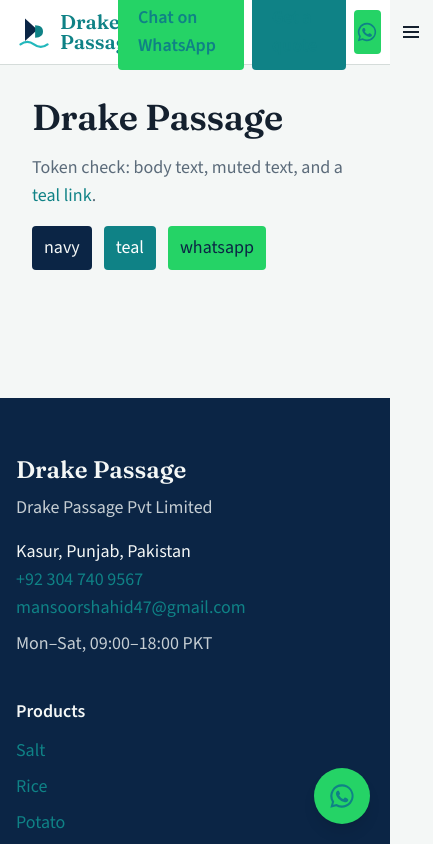
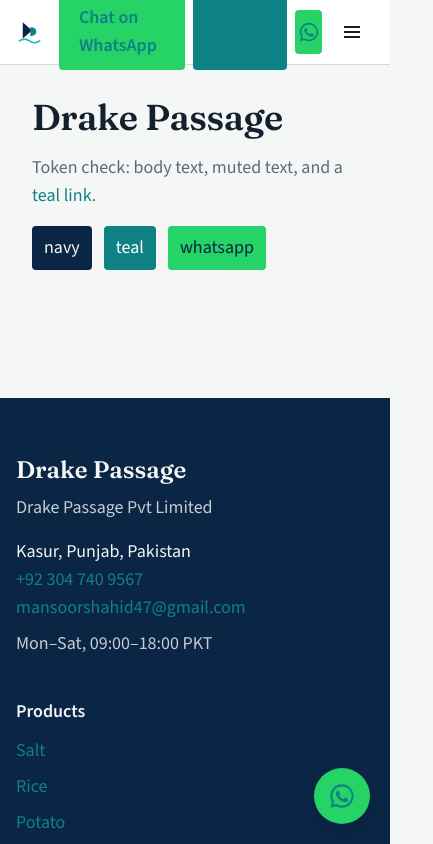
Before and after one commit to mansoorshahid47-4793/Drake_Passage, a Next.js app: page / in a window 390 px wide. Shown: the top 844 px of the page, 433 px wide, since content can reach past the window. Built offline with nearby package versions, Linux system fonts and the light colour scheme.

Commit message:
fix(header): keep Get a quote visible on mobile

```diff
--- a/src/components/layout/Header.tsx
+++ b/src/components/layout/Header.tsx
@@ -15,7 +15,7 @@ export function Header({ categories }: { categories: Category[] }) {
       <Container className="flex h-16 items-center justify-between gap-4">
         <Link href="/" className="flex items-center gap-2 no-underline text-navy" aria-label={`${company.legalName} home`}>
           <Image src="/logo.svg" alt="" width={36} height={36} preload />
-          <span className="font-display text-xl font-semibold leading-none">{company.name}</span>
+          <span className="hidden sm:inline font-display text-xl font-semibold leading-none">{company.name}</span>
         </Link>
         <nav aria-label="Primary" className="hidden items-center gap-1 md:flex">
           <ProductsMenu categories={categories} />
@@ -27,7 +27,7 @@ export function Header({ categories }: { categories: Category[] }) {
         </nav>
         <div className="flex items-center gap-2">
           <Button href={whatsAppUrl()} external variant="whatsapp" className="hidden md:inline-flex">Chat on WhatsApp</Button>
-          <Button href="/contact" className="hidden md:inline-flex">Get a quote</Button>
+          <Button href="/contact" className="px-3 md:px-5">Get a quote</Button>
           <a href={whatsAppUrl()} target="_blank" rel="noopener noreferrer" aria-label="Chat on WhatsApp" className="inline-flex h-11 w-11 items-center justify-center rounded-control bg-whatsapp text-navy md:hidden">
             <svg aria-hidden="true" width="22" height="22" viewBox="0 0 24 24" fill="currentColor"><path d="M12 2a10 10 0 0 0-8.6 15.1L2 22l5-1.3A10 10 0 1 0 12 2zm0 18.2a8.2 8.2 0 0 1-4.2-1.2l-.3-.2-3 .8.8-2.9-.2-.3A8.2 8.2 0 1 1 12 20.2zm4.5-6.1c-.2-.1-1.5-.7-1.7-.8-.2-.1-.4-.1-.6.1l-.8 1c-.1.2-.3.2-.5.1a6.7 6.7 0 0 1-3.3-2.9c-.3-.4.2-.4.7-1.3.1-.2 0-.3 0-.5l-.8-1.8c-.2-.5-.4-.4-.6-.4h-.5c-.2 0-.5.1-.7.3-.2.3-.9.9-.9 2.2s.9 2.5 1.1 2.7c.1.2 1.8 2.8 4.5 3.9 1.7.7 2.3.8 3.1.6.5-.1 1.5-.6 1.7-1.2.2-.6.2-1.1.1-1.2l-.5-.3z"/></svg>
           </a>
```
